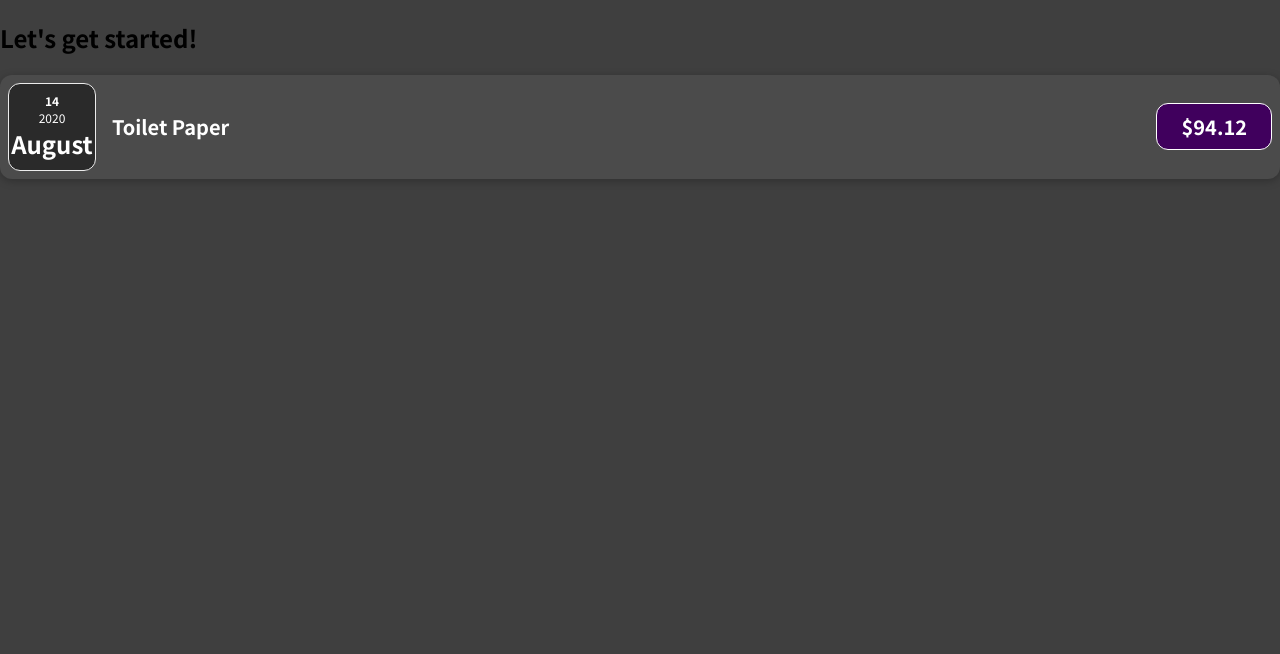
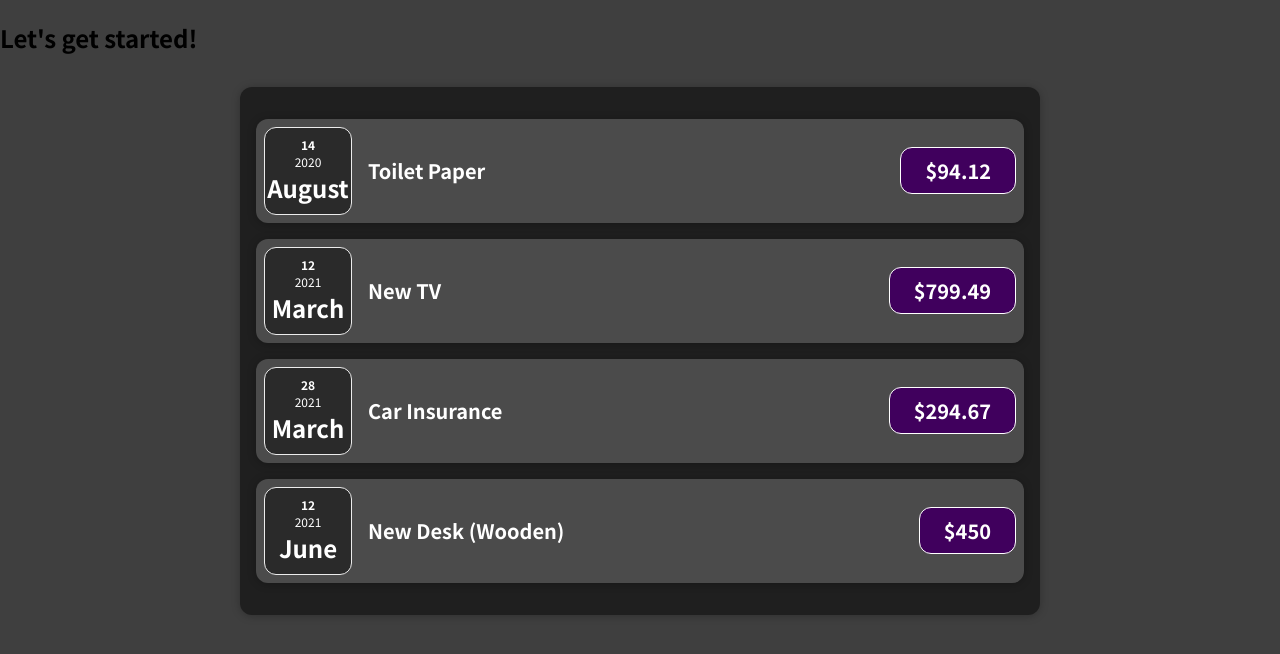
Before and after one commit to Isuama/React, a React (Create React App) app in the folder 01-starting-setup/: page / in a window 1280 px wide. Shown: the top 654 px of the page. Built offline with nearby package versions, Linux system fonts and the light colour scheme.

Commit message:
end of section 1

```diff
--- a/01-starting-setup/src/App.js
+++ b/01-starting-setup/src/App.js
@@ -1,4 +1,5 @@
-import ExpenseItem from "./components/ExpenseItem";
+import Expenses from "./components/Expenses";
+
 function App() {
   const expenses = [
     {
@@ -25,11 +26,7 @@
   return (
     <div>
       <h2>Let's get started!</h2>
-      <ExpenseItem
-        title={expenses[0].title}
-        date={expenses[0].date}
-        amount={expenses[0].amount}
-      ></ExpenseItem>
+      <Expenses items={expenses} />
     </div>
   );
 }
--- /dev/null
+++ b/01-starting-setup/src/components/Card.css
@@ -0,0 +1,4 @@
+.card {
+  border-radius: 12px;
+  box-shadow: 0 1px 8px rgba(0, 0, 0, 0.25);
+}
--- /dev/null
+++ b/01-starting-setup/src/components/Card.js
@@ -0,0 +1,9 @@
+import React from "react";
+import "./Card.css";
+
+function Card(props) {
+  const classes = "card " + props.className;
+  return <div className={classes}>{props.children}</div>;
+};
+
+export default Card;
--- a/01-starting-setup/src/components/ExpenseItem.css
+++ b/01-starting-setup/src/components/ExpenseItem.css
@@ -2,10 +2,8 @@
   display: flex;
   justify-content: space-between;
   align-items: center;
-  box-shadow: 0 2px 8px rgba(0, 0, 0, 0.25);
   padding: 0.5rem;
   margin: 1rem 0;
-  border-radius: 12px;
   background-color: #4b4b4b;
 }
 
--- a/01-starting-setup/src/components/ExpenseItem.js
+++ b/01-starting-setup/src/components/ExpenseItem.js
@@ -1,16 +1,17 @@
 import ExpenseDate from "./ExpenseDate";
+import Card from "./Card";
 import "./ExpenseItem.css";
-
-export default ExpenseItem;
 
 function ExpenseItem(props) {
   return (
-    <div className="expense-item">
+    <Card className='expense-item'>
       <ExpenseDate date={props.date} />
-      <div className="expense-item__description">
+      <div className='expense-item__description'>
         <h2>{props.title}</h2>
-        <div className="expense-item__price">${props.amount}</div>
+        <div className='expense-item__price'>${props.amount}</div>
       </div>
-    </div>
+    </Card>
   );
 }
+
+export default ExpenseItem;
--- /dev/null
+++ b/01-starting-setup/src/components/Expenses.css
@@ -0,0 +1,7 @@
+.expenses {
+    padding: 1rem;
+    background-color: rgb(31, 31, 31);
+    margin: 2rem auto;
+    width: 50rem;
+    max-width: 95%;
+  }
--- /dev/null
+++ b/01-starting-setup/src/components/Expenses.js
@@ -0,0 +1,32 @@
+import Card from "./Card";
+import ExpenseItem from "./ExpenseItem";
+import "./Expenses.css";
+
+function Expenses(props) {
+  return (
+    <Card className="expenses">
+      <ExpenseItem
+        title={props.items[0].title}
+        amount={props.items[0].amount}
+        date={props.items[0].date}
+      />
+      <ExpenseItem
+        title={props.items[1].title}
+        amount={props.items[1].amount}
+        date={props.items[1].date}
+      />
+      <ExpenseItem
+        title={props.items[2].title}
+        amount={props.items[2].amount}
+        date={props.items[2].date}
+      />
+      <ExpenseItem
+        title={props.items[3].title}
+        amount={props.items[3].amount}
+        date={props.items[3].date}
+      />
+    </Card>
+  );
+}
+
+export default Expenses;
```
Also changed, not shown: 01-starting-setup/src/components/ExpenseDate.css (line endings or trailing spaces), 1 other file (tests, documents, lock files or other folders).
